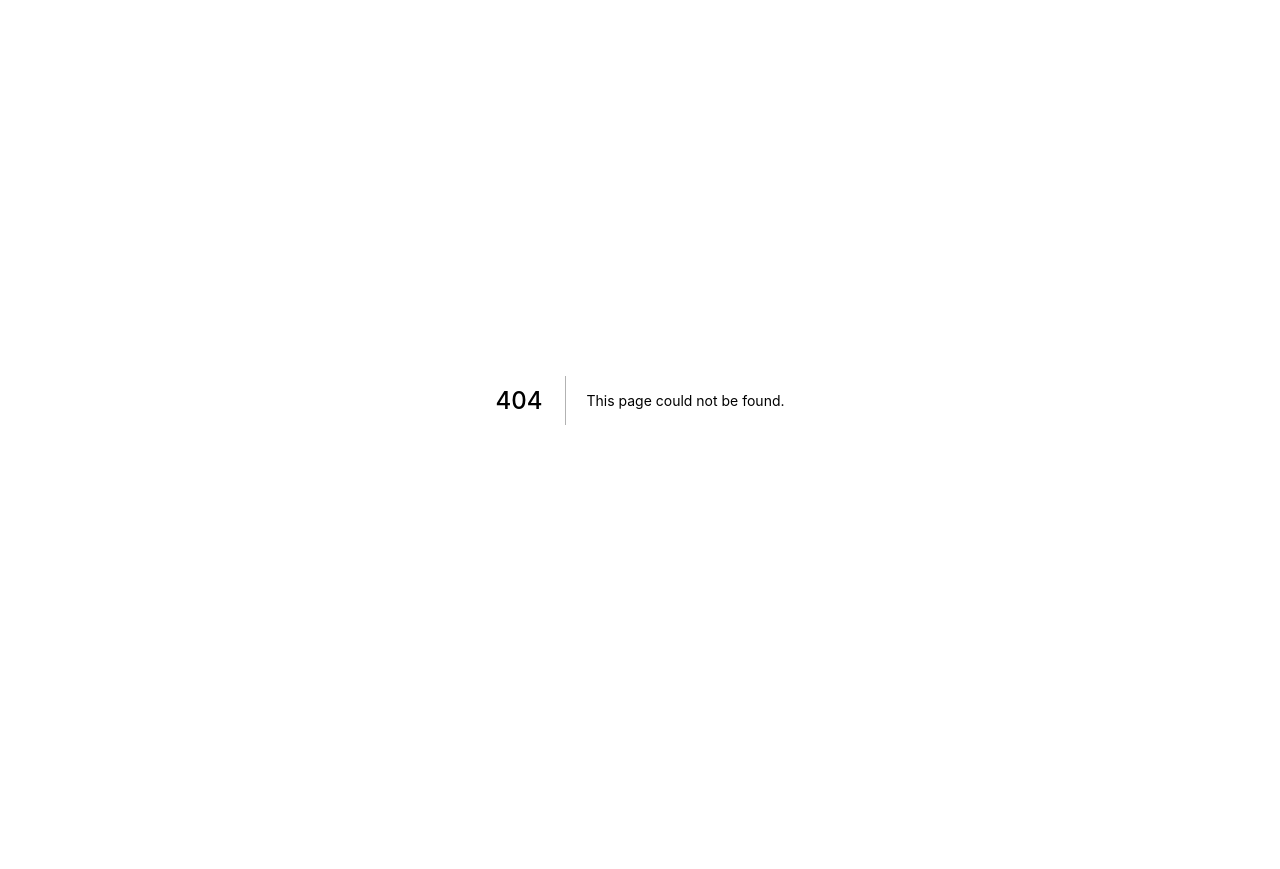
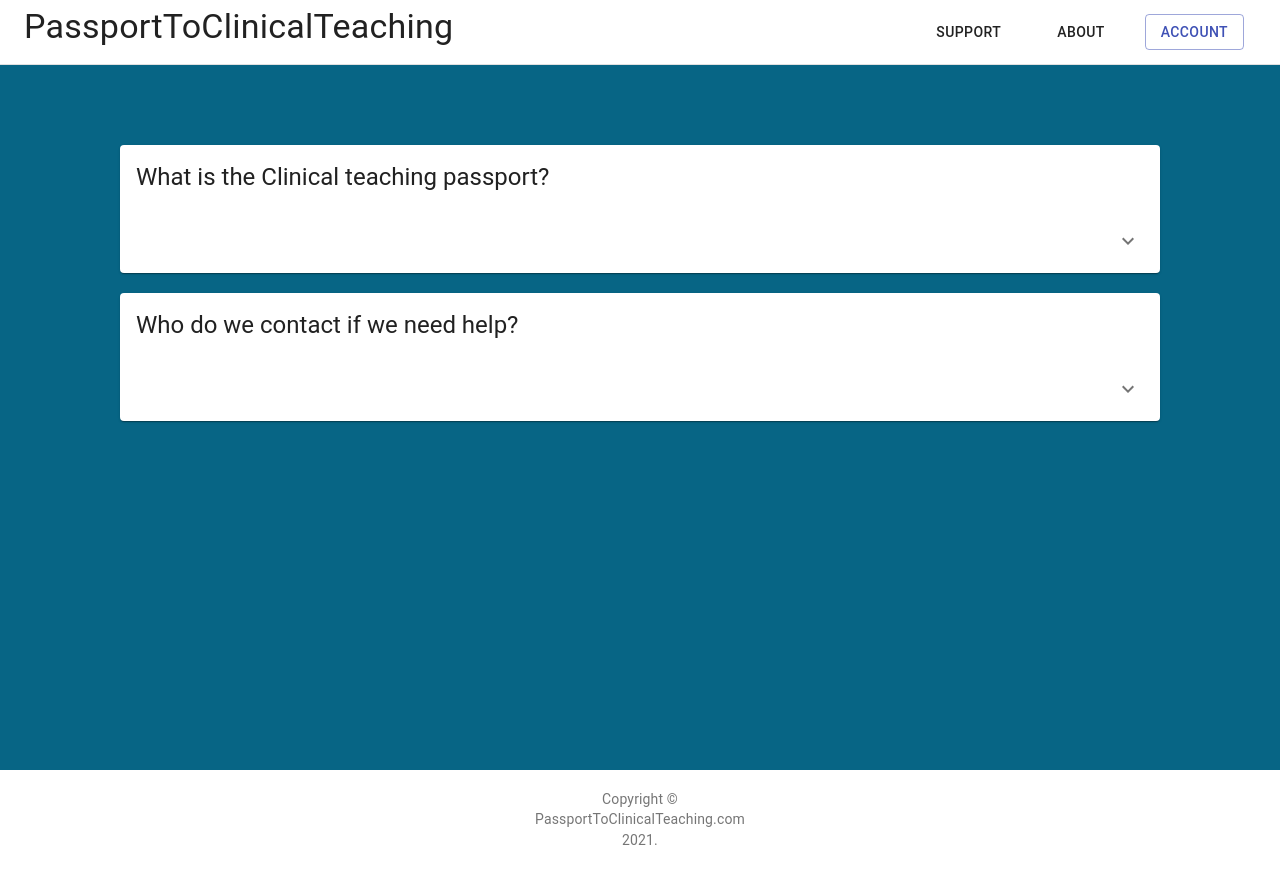
Before and after one commit to Medical-Passport/MedicalTeachingPassport, a Next.js app: page /about/faq in a window 1280 px wide. Before the commit this address had no page. Before the commit the page ends 800 px from the top, so only its background shows below. Built offline with nearby package versions, Linux system fonts and the light colour scheme.

Commit message:
Feature Update: Adding faq page.

```diff
--- /dev/null
+++ b/pages/about/faq.jsx
@@ -0,0 +1,129 @@
+import Head from "next/head";
+import React from "react";
+import styles from "../../styles/Home.module.css";
+import Copyright from "../../components/Copyright";
+import Navbar from "../../components/Navbar";
+import Grid from "@material-ui/core/Grid";
+import Button from "@material-ui/core/Button";
+import Card from "@material-ui/core/Card";
+import { makeStyles } from "@material-ui/core/styles";
+import CardHeader from "@material-ui/core/CardHeader";
+import CardActionArea from "@material-ui/core/CardActionArea";
+import CardActions from "@material-ui/core/CardActions";
+import CardContent from "@material-ui/core/CardContent";
+import CardMedia from "@material-ui/core/CardMedia";
+import Typography from "@material-ui/core/Typography";
+import IconButton from "@material-ui/core/IconButton";
+import { red } from "@material-ui/core/colors";
+import clsx from "clsx";
+import FavoriteIcon from "@material-ui/icons/Favorite";
+import ShareIcon from "@material-ui/icons/Share";
+import ExpandMoreIcon from "@material-ui/icons/ExpandMore";
+import Collapse from "@material-ui/core/Collapse";
+import Link from "@material-ui/core/Link"
+
+const useStyles = makeStyles((theme) => ({
+  media: {
+    height: 0,
+    paddingTop: "56.25%", // 16:9
+  },
+  expand: {
+    transform: "rotate(0deg)",
+    marginLeft: "auto",
+    transition: theme.transitions.create("transform", {
+      duration: theme.transitions.duration.shortest,
+    }),
+  },
+  expandOpen: {
+    transform: "rotate(180deg)",
+  },
+  avatar: {
+    backgroundColor: red[500],
+  },
+}));
+
+export default function FAQ() {
+  const classes = useStyles();
+  const [expanded, setExpanded] = React.useState(false);
+  const handleExpandClick = () => {
+    setExpanded(!expanded);
+  };
+
+  return (
+    <div className={styles.containerContent}>
+      <Head>
+        <title>Teaching Passport</title>
+        <link rel="icon" href="/favicon.ico" />
+      </Head>
+
+      <Navbar />
+
+      <main className={styles.mainContent}>
+        <Grid
+          container
+          direction="row"
+          justify="space-around"
+          alignItems="stretch"
+        >
+          <Grid item xs={10} justify="center">
+            <Card className={classes.root}>
+              <CardHeader
+                title="What is the Clinical teaching passport?"
+              />
+              <CardActions disableSpacing>
+                <IconButton
+                  className={clsx(classes.expand, {
+                    [classes.expandOpen]: expanded,
+                  })}
+                  onClick={handleExpandClick}
+                  aria-expanded={expanded}
+                  aria-label="show more"
+                >
+                  <ExpandMoreIcon />
+                </IconButton>
+              </CardActions>
+              <Collapse in={expanded} timeout="auto" unmountOnExit>
+                <CardContent>
+                  <Typography paragraph>
+                  This is a web-application for medical professionals to log activities designed to improve their clinical teaching skills. Participants will complete specific activities within certain medical education domains and record them in this tool so that passport program directors can monitor their progress and optimize mentoring.
+                  </Typography>
+                </CardContent>
+              </Collapse>
+            </Card>
+          <br/>
+          </Grid>
+          <Grid item xs={10} justify="center">
+            <Card className={classes.root}>
+              <CardHeader
+                title="Who do we contact if we need help?"
+              />
+              <CardActions disableSpacing>
+                <IconButton
+                  className={clsx(classes.expand, {
+                    [classes.expandOpen]: expanded,
+                  })}
+                  onClick={handleExpandClick}
+                  aria-expanded={expanded}
+                  aria-label="show more"
+                >
+                  <ExpandMoreIcon />
+                </IconButton>
+              </CardActions>
+              <Collapse in={expanded} timeout="auto" unmountOnExit>
+                <CardContent>
+                  <Typography paragraph>
+                  <Link>support@passporttoclinicalteaching.com</Link>
+                  </Typography>
+                </CardContent>
+              </Collapse>
+            </Card>
+          </Grid>
+        </Grid>
+      </main>
+
+      <footer className={styles.footer}>
+        <Copyright />
+      </footer>
+    </div>
+  );
+}
```
Also changed, not shown: pages/FAQ.js (deleted, +0 -15 lines).
